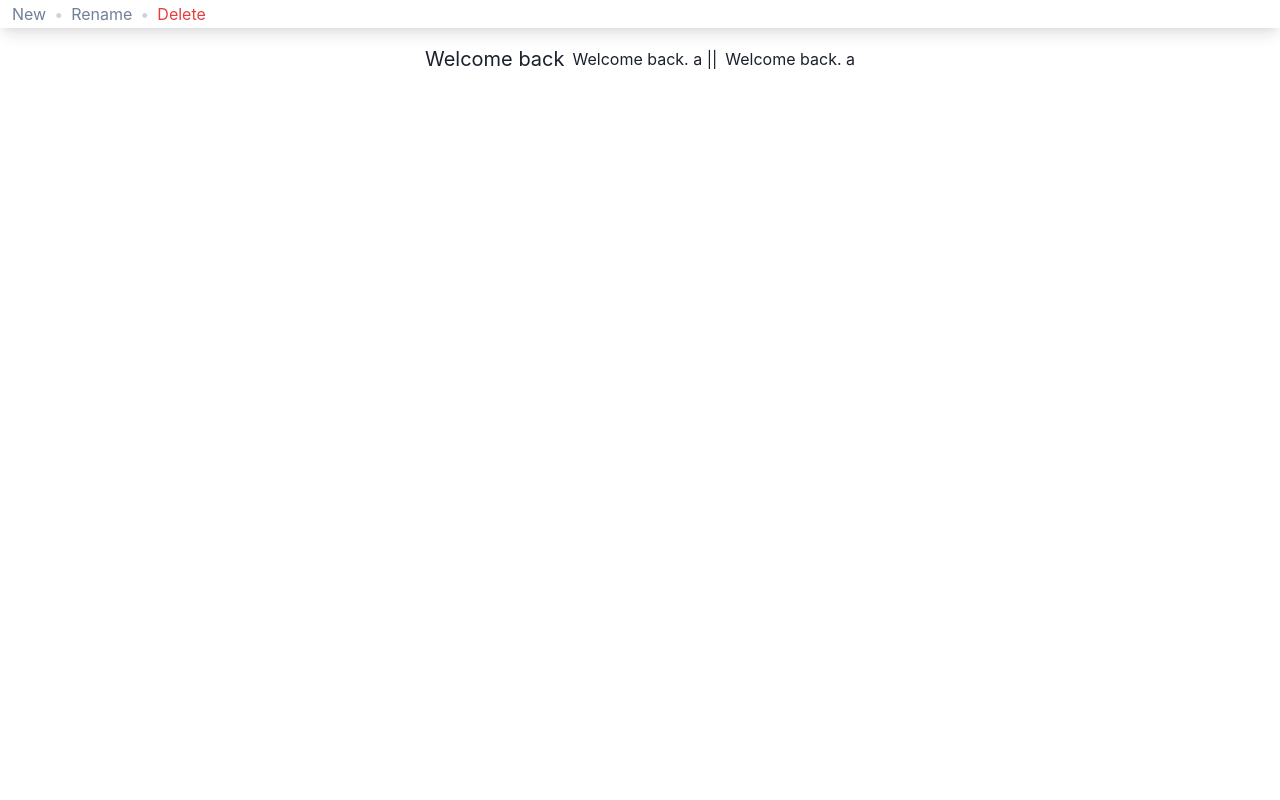
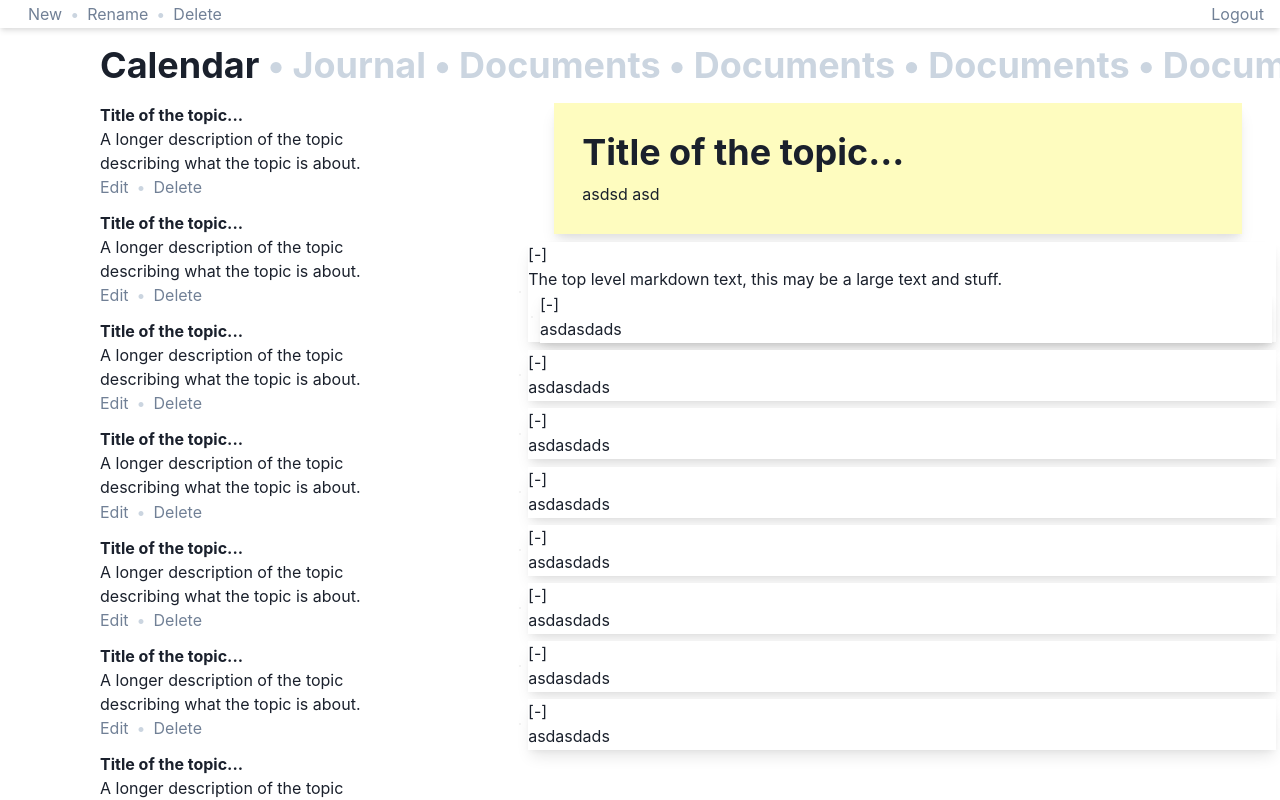
Before and after one commit to RuiFilipeCampos/topic-org-tool, a React (Create React App) app in the folder frontend/web/: page /dashboard in a window 1280 px wide. Built offline with nearby package versions, Linux system fonts and the light colour scheme; no server answers.

Commit message:
Saving changes.

```diff
--- a/frontend/web/src/pages/auth.js
+++ b/frontend/web/src/pages/auth.js
@@ -48,6 +48,7 @@ function post(endpoint, data)
     return fetch("/auth/login", post_config)
 }
 
+var reload = false
 const handleLogin = (username, password) => {
     let config = {
         method:"POST",
@@ -72,24 +73,15 @@ const handleLogin = (username, password) => {
             console.log("Login not successful.")
         }
 
-        amIloggedIn().then(
-            status => {
-                if (status){
-                    window.location.href = "/dashboard"
-                }
-            }
-        )
+        reload = true
+        window.location.href = "/"
     })
+
+
 }
 
 const LoginForm = () => {
-    amIloggedIn().then(
-        session_status => {
-            if (session_status){
-                window.location.href = "/dashboard"
-            }
-        }
-    )
+
 
     let [username, setUsername] = useState('')
     let [password, setPassword] = useState('')
@@ -160,7 +152,21 @@ const vstack_data = {
     alignItems:"center",
 }
 
-export const Login = () => <Container maxW="container.xl" p={0}>
+export const Login = () => {
+    if (reload){
+        reload = false
+        window.location.href = "/dashboard"
+
+    }
+    amIloggedIn().then(
+        session_status => {
+            if (session_status){
+                window.location.href = "/dashboard"
+            }
+        }
+    )
+
+  return <Container maxW="container.xl" p={0}>
   <Flex h="100vh" py={20}>
       <VStack  {...vstack_data}>
           <Heading>Topic-Org</Heading>
@@ -172,3 +178,5 @@ export const Login = () => <Container maxW="container.xl" p={0}>
       </VStack>
   </Flex>
 </Container>
+
+}
--- a/frontend/web/src/pages/dash.js
+++ b/frontend/web/src/pages/dash.js
@@ -3,29 +3,173 @@
 import React, {useState} from 'react';
 
 import { redirectOnNoSession } from '../utils/check';
-import { Flex, HStack, VStack, Text
+import { Flex, HStack, VStack, Text, Container, Box, Spacer, Heading
  } from '@chakra-ui/layout';
 import { Textarea } from '@chakra-ui/textarea';
 
 
+const Topic = () => <Flex w="full" bg="white" >
+    <VStack bg="white" w="full" spacing="0.1" >
+        <HStack w="full">
+            <Text bg="white" ><b>Title of the topic... </b></Text>
+            <Spacer/>
+        </HStack>
+        <HStack w="full">
+            <Text bg="white" >A longer description of the topic describing what the topic is about.</Text>
+            <Spacer/>
+        </HStack>
+        <HStack w="full">
+            <Text color="gray.500" _hover={{color:"black", as:"u"}}>Edit</Text>
+            <Text color="gray.300"> •</Text>
+            <Text color="gray.500" _hover={{color:"red", as:"u"}}>Delete</Text>
+            <Spacer/>
+        </HStack>
+    </VStack>
+</Flex>
+
+const CSS = {
+    '&::-webkit-scrollbar': {
+    width: '100px',
+    },
+    '&::-webkit-scrollbar-track': {
+    width: '100px',
+    },
+    '&::-webkit-scrollbar-thumb': {
+    borderRadius: '100px',
+    },
+}
+
+
+const Headers = () => <Flex  w="full" bg="white">
+    <HStack
+      py={2} px={100}
+      bg="white"
+      w="full"
+      overflowX="scroll" css={CSS}
+    >
+        <Heading> Calendar</Heading>
+        <Heading color="gray.300"> •</Heading>
+        <Heading color="gray.300" _hover={{color:"gray.400"}}> Journal</Heading>
+        <Heading color="gray.300" > •</Heading>
+        <Heading color="gray.300" _hover={{color:"gray.400"}}> Documents</Heading>
+        <Heading color="gray.300"> •</Heading>
+        <Heading color="gray.300" _hover={{color:"gray.400"}}> Documents</Heading>
+        <Heading color="gray.300"> •</Heading>
+        <Heading color="gray.300" _hover={{color:"gray.400"}}> Documents</Heading>
+        <Heading color="gray.300"> •</Heading>
+        <Heading color="gray.300" _hover={{color:"gray.400"}}> Documents</Heading>
+        <Heading color="gray.300"> •</Heading>
+        <Heading color="gray.300" _hover={{color:"gray.400"}}> Documents</Heading>
+        <Heading color="gray.300"> •</Heading>
+        <Heading color="gray.300" _hover={{color:"gray.400"}}> Documents</Heading>
+        <Heading color="gray.300"> •</Heading>
+        <Heading color="gray.300" _hover={{color:"gray.400"}}> Documents</Heading>
+    </HStack>
+</Flex>
+
+const ControlBar = () => <Flex  w="full" bg="white" shadow="md" >
+    <HStack w="full" px="4">
+        <HStack px="3" py="1.8">
+            <Text color="gray.500" _hover={{color:"black"}}>  New </Text>
+            <Text color="gray.300"> •</Text>
+            <Text color="gray.500" _hover={{color:"black"}}>  Rename </Text>
+            <Text color="gray.300"> •</Text>
+            <Text color="gray.500" _hover={{color:"red"}}>Delete</Text>
+        </HStack>
+        <Spacer/>
+        <Text color="gray.500" _hover={{color:"black"}}>Logout</Text>
+    </HStack>
+</Flex>
+
+const CSS1 = {
+    '&::-webkit-scrollbar': {
+    width: '0px',
+    },
+    '&::-webkit-scrollbar-track': {
+    width: '0px',
+    },
+    '&::-webkit-scrollbar-thumb': {
+    borderRadius: '0px',
+    },
+}
+
+const TopicStack = () => <VStack
+    h="full" w="50"
+    bg="white"
+    px={100}
+    spacing="3"
+    overflow="scroll"
+    css={CSS1}
+>
+    <VStack w="full" bg="white" spacing="3" overflow="scroll" css={CSS1}>
+        <Topic />
+        <Topic />
+        <Topic />
+        <Topic />
+        <Topic />
+        <Topic />
+        <Topic />
+        <Topic />
+        <Topic />
+        <Topic />
+        <Topic />
+        <Topic />
+    </VStack>
+</VStack>
+
+const Thread = (props) => <HStack w="99%">
+    <Box bg="red" shadow="xs"/>
+    <VStack w="99%" h="100%" px={.1} spacing={.9} shadow="lg">
+        <Flex bg="white" w="full">
+            <Text textAlign="left">[-]</Text>
+        </Flex>
+        <Flex bg="white" w="full" p={.1}>
+            <Text textAlign="left">
+                {props.content}
+            </Text>
+        </Flex>
+        <VStack bg="white" w="full" p={.1} alignContent="flex-start">
+            {props.children}
+        </VStack>
+    </VStack>
+</HStack>
+
+
+const TopicView = () => <VStack
+    w="full"
+    bg="white"
+    h="full"
+    overflow="scroll"
+    css={CSS1}
+>
+    <Flex bg="yellow.100" w="90%" p={2} shadow="lg">
+        <VStack p={5} h="full" w="full" alignItems="left">
+            <Heading>Title of the topic...</Heading>
+            <Text>asdsd asd</Text>
+        </VStack>
+    </Flex>
+    <Thread content="The top level markdown text, this may be a large text and stuff.">
+        <Thread content="asdasdads"/>
+    </Thread>
+    <Thread content="asdasdads" />
+    <Thread content="asdasdads"/>
+    <Thread content="asdasdads"/>
+    <Thread content="asdasdads"/>
+    <Thread content="asdasdads"/>
+    <Thread content="asdasdads"/>
+    <Thread content="asdasdads"/>
+
+</VStack>
+
 export default function Dashboard(){
     redirectOnNoSession()
-
-    return <Flex direction="row" bg="white">
-        <VStack width="full">
-            <Flex width="full" bg="white" shadow="md" _hover={{shadow:"lg"}}>
-                <HStack px="3" py="1.8">
-                    <Text color="gray.500" _hover={{color:"black"}}>  New </Text>
-                    <Text color = "gray.300"> •</Text>
-                    <Text color="gray.500" _hover={{color:"black"}}>  Rename </Text>
-                    <Text color = "gray.300"> •</Text>
-                    <Text color="gray.500" _hover={{color:"red"}} color="red.500">Delete</Text>
-                </HStack>
-            </Flex>
-            <HStack py="2">
-                <Text fontSize="20"> Welcome back   </Text>
-                <Text> Welcome back. a || </Text>
-                <Text> Welcome back. a </Text>
+    return <Flex direction="row" bg="white" h="100vh" w="100vw">
+        <VStack w="full">
+            <ControlBar/>
+            <Headers/>
+            <HStack w="full" h="full" overflow="scroll">
+                <TopicStack/>
+                <TopicView/>
             </HStack>
         </VStack>
     </Flex>
```
Lines whose indentation alone changed are shown as unchanged.
